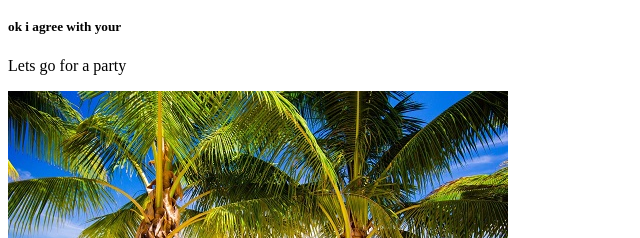
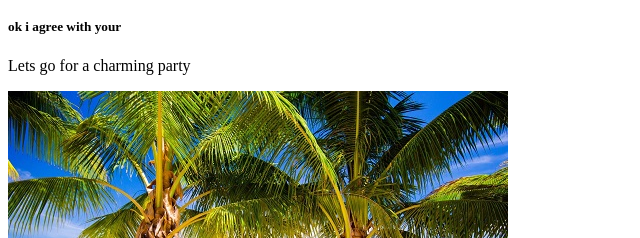
Before and after one commit to sunny31247/first-assignment-v1, a plain HTML site: page index.html in a window 1280 px wide. Shown: the part 157-395 px from the top of the page, 0-640 px from the left. Drawn offline with Linux system fonts and the light colour scheme.

Commit message:
added a word

```diff
--- a/index.html
+++ b/index.html
@@ -10,7 +10,7 @@
     <h2>Look mama, I am using github</h2>
     <h2>It's not your mama, It's your uncle</h2>
     <h5>ok i agree with your</h5>
-    <p>Lets go for a party</p>
+    <p>Lets go for a charming party</p>
     <img src="01.jpg" alt="">
 
 </body>
```
